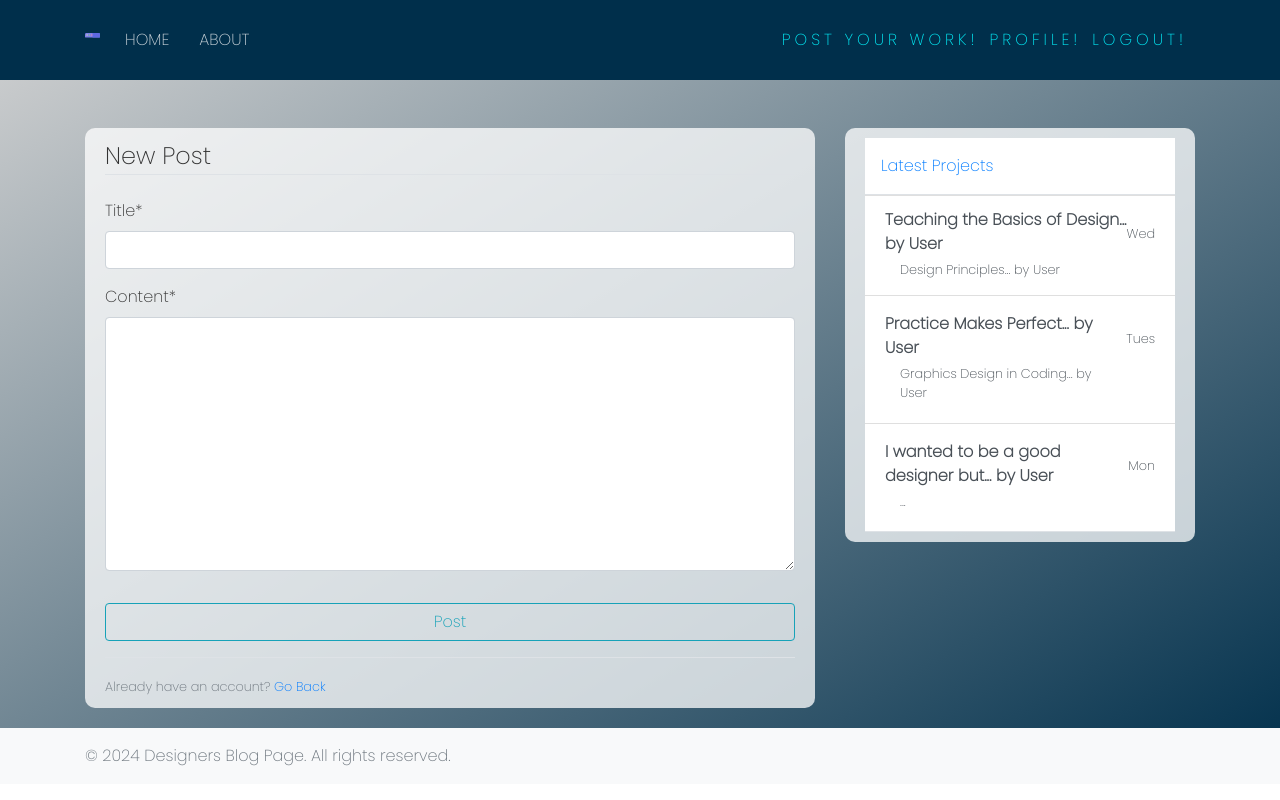
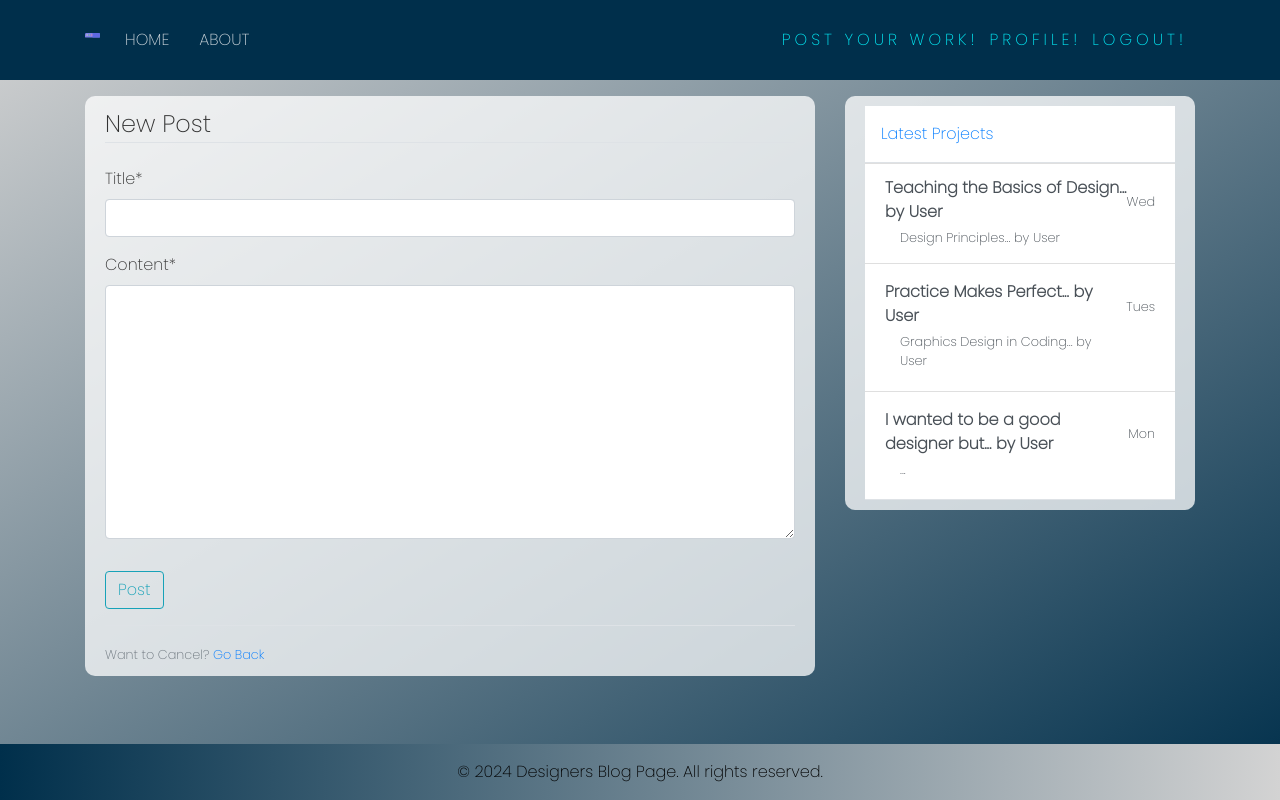
Before and after one commit to OwenD-24/Graphic-Design-Blog, a Django app: page /post-new/ in a window 1280 px wide. Run offline with Django 4.2, Linux system fonts and the light colour scheme; the visitor is signed in with stand-in values (Sample User, id 1); some libraries are stand-ins or nearby versions.

Commit message:
UPDATE: Updated the CSS styling for the footer and also adjusted the button effects

```diff
--- a/blog/static/blog/main.css
+++ b/blog/static/blog/main.css
@@ -6,6 +6,14 @@ body {
     background-repeat: no-repeat;
     color: #333333;
     font-family: 'Poppins', sans-serif;
+}
+
+html, body {
+    height: 100%;
+    margin: 0;
+    padding: 0;
+    display: flex;
+    flex-direction: column;
 }
 
 /*--------------------------------Typography */
@@ -123,19 +131,22 @@ a.article-title:hover {
 /*--------------------------------Button Styling */
 button {
     font-family: 'Poppins', sans-serif;
+    background: none;
+    color: #050801;
     border: none;
     padding: 8px;
-    color: white;
-    background-color: #000;
     cursor: pointer;
-    width: 100%;
     font-size: 18px;
-    transition: 1s;
-    background: linear-gradient(270deg, rgb(247, 0, 255) 0%, rgb(98, 0, 255) 100%);
 }
 
 button:hover {
     opacity: 0.7;
+    background: none;
+    color: #d3d3d3;
+}
+
+button:focus {
+    outline: none;
 }
 
 /*--------------------------------Card Styling */
@@ -153,3 +164,30 @@ button:hover {
     box-shadow: 0 14px 18px 0 rgba(0, 0, 0, 0.486);
     border-radius: 50px;
 }
+
+/*--------------------------------Footer Section */
+footer {
+    background: linear-gradient(270deg, #d3d3d3, #002f4b);
+    color: white;
+    padding: 10px 0;
+    text-align: center;
+    flex-shrink: 0;
+    position: relative;
+    width: 100%;
+    height: auto;
+}
+
+footer a {
+    color: #03e9f4;
+    text-decoration: none;
+    margin: 0 10px;
+}
+
+footer a:hover {
+    text-decoration: underline;
+    color: #ffffff;
+}
+
+.footer .text-muted {
+    color: black !important;
+}
--- a/blog/templates/blog/post_confirm_delete.html
+++ b/blog/templates/blog/post_confirm_delete.html
@@ -15,7 +15,7 @@
             </div>
         </form>
         <div class="border-top pt-3">
-            <small class="text-muted">Have an account already?? <a href="{% url 'blog-home' %}">Go back</a></small>
+            <small class="text-muted">Want to Cancel? <a href="{% url 'blog-home' %}">Go back</a></small>
         </div>
     </div>
 {% endblock content %}
--- a/blog/templates/blog/post_form.html
+++ b/blog/templates/blog/post_form.html
@@ -15,7 +15,7 @@
             </div>
         </form>
         <div class="border-top pt-3">
-            <small class="text-muted">Already have an account? <a href="{% url 'blog-home' %}">Go Back</a></small>
+            <small class="text-muted">Want to Cancel? <a href="{% url 'blog-home' %}">Go Back</a></small>
         </div>
     </div>
 {% endblock content %}
```
